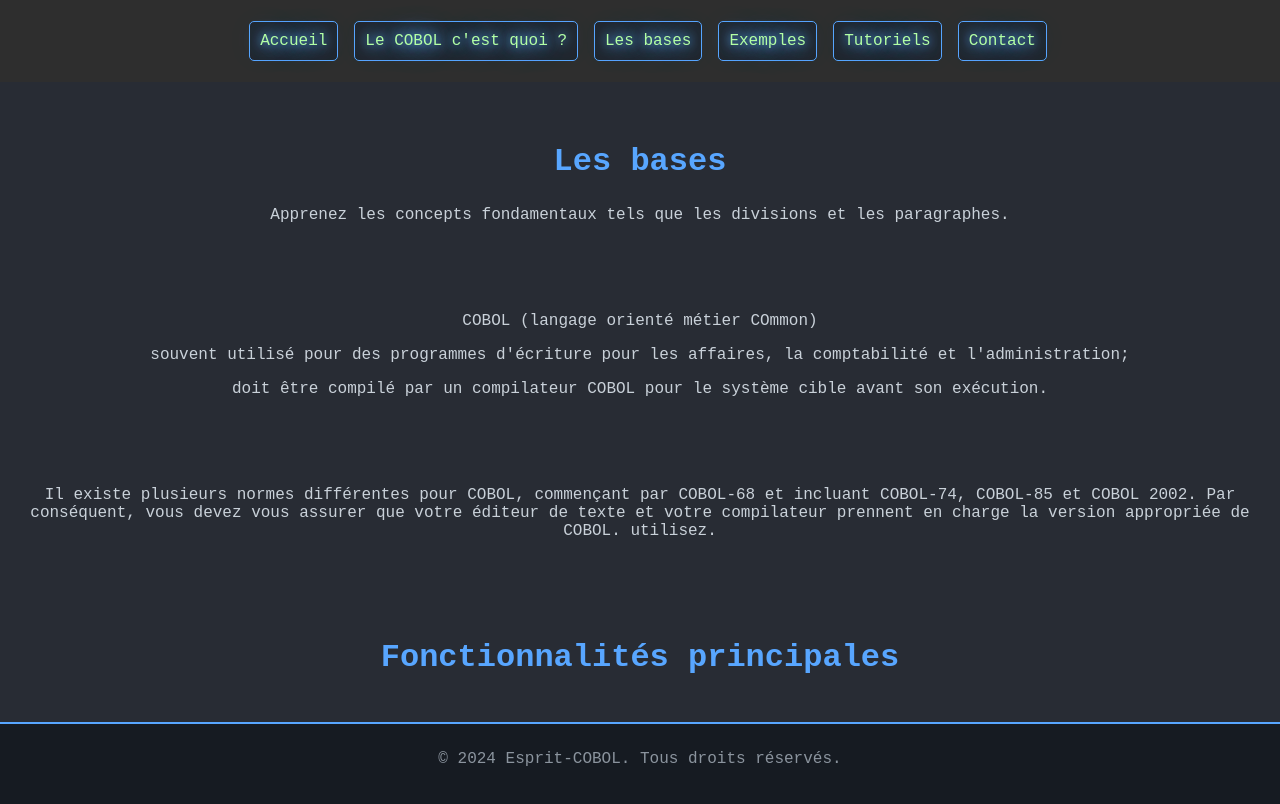
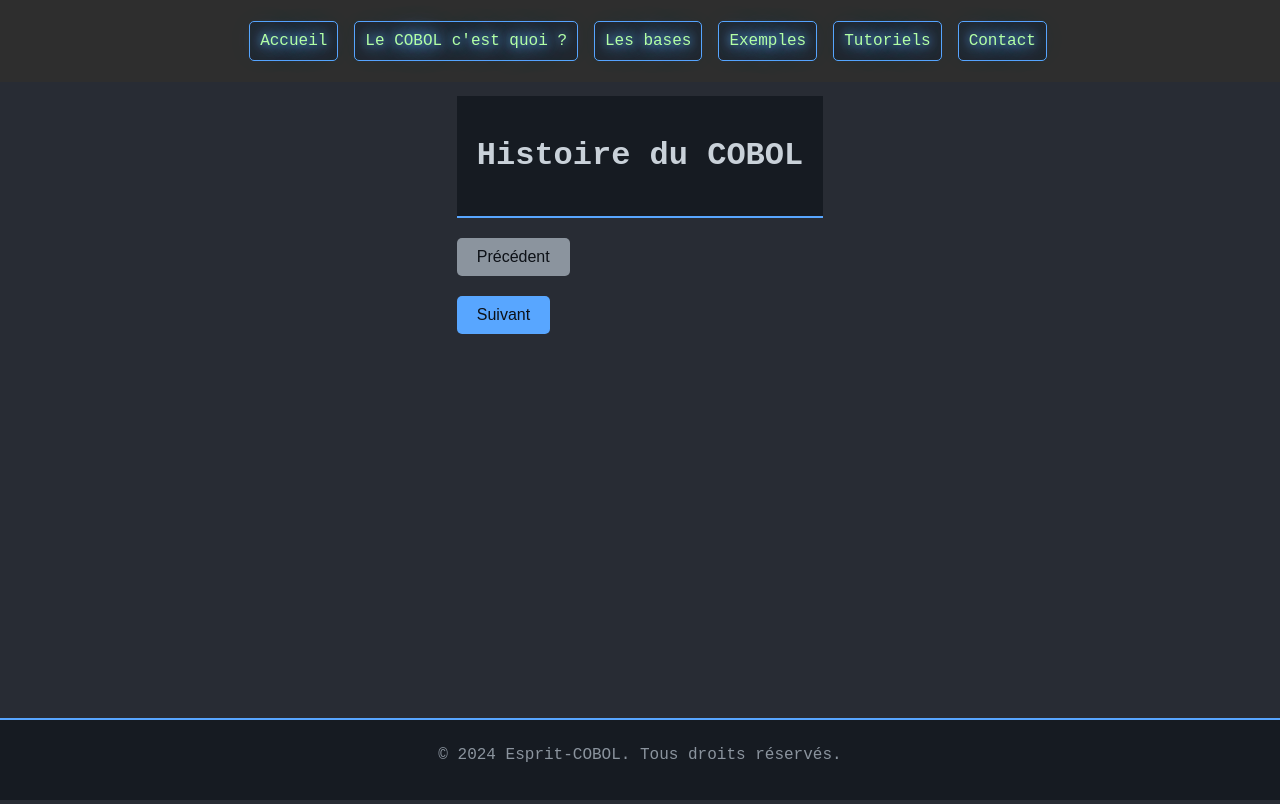
Before and after one commit to Erik-42/esprit_cobol, a React (Vite) app in the folder esprit-cobol/: page /bases in a window 1280 px wide. Built offline with nearby package versions, Linux system fonts and the light colour scheme.

Commit message:
début page des bases

```diff
--- a/esprit-cobol/src/pages/bases/Bases.jsx
+++ b/esprit-cobol/src/pages/bases/Bases.jsx
@@ -1,38 +1,93 @@
-import React from "react";
+import React, { useState } from "react";
+import ReactMarkdown from "react-markdown";
+import { Prism as SyntaxHighlighter } from "react-syntax-highlighter";
+import { darcula } from "react-syntax-highlighter/dist/esm/styles/prism";
+import "./bases.scss";
+import baseData from "../../assets/data/bases.json";
+import Button from "../../components/elements/button/button";
 
 export default function Bases() {
+	const [currentIndex, setCurrentIndex] = useState(0);
+
+	const handleNext = () => {
+		if (currentIndex < baseData.length - 1) {
+			setCurrentIndex(currentIndex + 1);
+		}
+	};
+
+	const handlePrev = () => {
+		if (currentIndex > 0) {
+			setCurrentIndex(currentIndex - 1);
+		}
+	};
+
+	const { title, subTitle, intro, article, conclusions, fin } =
+		baseData[currentIndex];
+
+	// Fonction pour gérer les blocs de code dans ReactMarkdown
+	const renderCodeBlock = {
+		code({ node, inline, className, children, ...props }) {
+			const match = /language-(\w+)/.exec(className || "");
+			return !inline && match ? (
+				<SyntaxHighlighter
+					style={darcula}
+					language={match[1]}
+					PreTag='div'
+					{...props}>
+					{String(children).replace(/\n$/, "")}
+				</SyntaxHighlighter>
+			) : (
+				<code className={className} {...props}>
+					{children}
+				</code>
+			);
+		},
+	};
+
 	return (
-		<>
-			<section id='bases'>
-				<h2>Les bases</h2>
-				<p>
-					Apprenez les concepts fondamentaux tels que les divisions et les
-					paragraphes.
-				</p>
+		<div className='base-container'>
+			<header>
+				<h1>{title}</h1>
+			</header>
+			<section className='base'>
+				{subTitle && <h2>{subTitle}</h2>}
+
+				{/* Rend l'introduction en Markdown */}
+				{intro && (
+					<ReactMarkdown components={renderCodeBlock}>{intro}</ReactMarkdown>
+				)}
+
+				{/* Rend l'article en Markdown */}
+				{article && (
+					<ReactMarkdown components={renderCodeBlock}>{article}</ReactMarkdown>
+				)}
+
+				{/* Rend les conclusions en Markdown */}
+				{conclusions && (
+					<ReactMarkdown components={renderCodeBlock}>
+						{conclusions}
+					</ReactMarkdown>
+				)}
+
+				{/* Rend la fin en Markdown */}
+				{fin && (
+					<ReactMarkdown components={renderCodeBlock}>{fin}</ReactMarkdown>
+				)}
 			</section>
-			<section>
-				<p>COBOL (langage orienté métier COmmon)</p>
-				<p>
-					souvent utilisé pour des programmes d'écriture pour les affaires, la
-					comptabilité et l'administration;
-				</p>
-				<p>
-					doit être compilé par un compilateur COBOL pour le système cible avant
-					son exécution.
-				</p>
+			<section className='NavBtn'>
+				<Button
+					label='Précédent'
+					className='prevBtn'
+					onClick={handlePrev}
+					disabled={currentIndex === 0}
+				/>
+				<Button
+					label='Suivant'
+					className='nextBtn'
+					onClick={handleNext}
+					disabled={currentIndex === baseData.length - 1}
+				/>
 			</section>
-			<section>
-				<p>
-					Il existe plusieurs normes différentes pour COBOL, commençant par
-					COBOL-68 et incluant COBOL-74, COBOL-85 et COBOL 2002. Par conséquent,
-					vous devez vous assurer que votre éditeur de texte et votre
-					compilateur prennent en charge la version appropriée de COBOL.
-					utilisez.
-				</p>
-			</section>
-			<section id='features'>
-				<h2>Fonctionnalités principales</h2>
-			</section>
-		</>
+		</div>
 	);
 }
```
